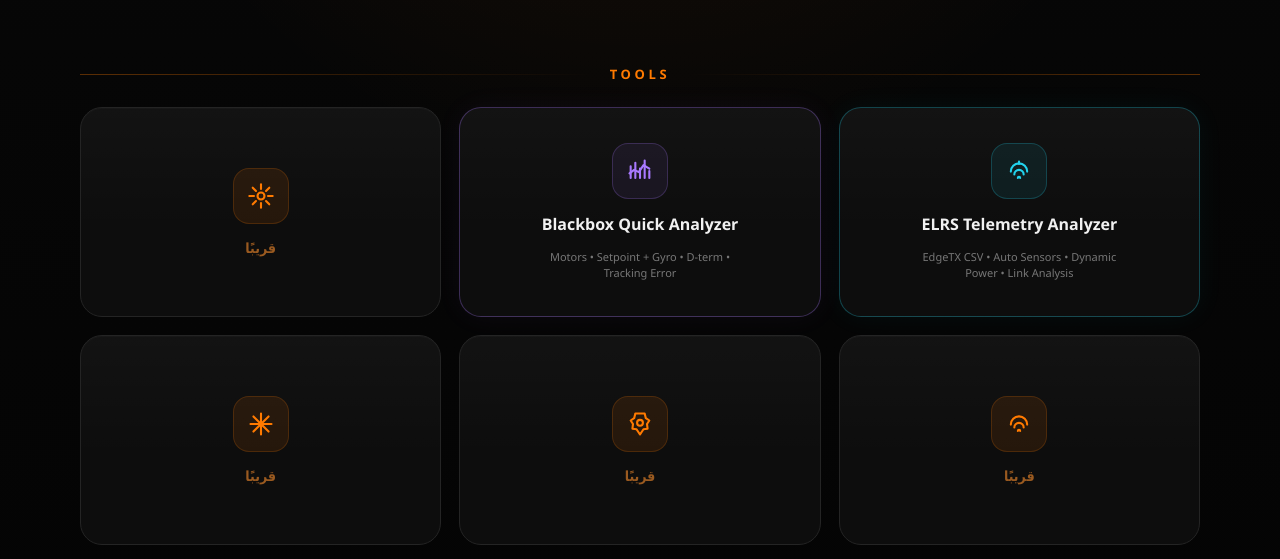
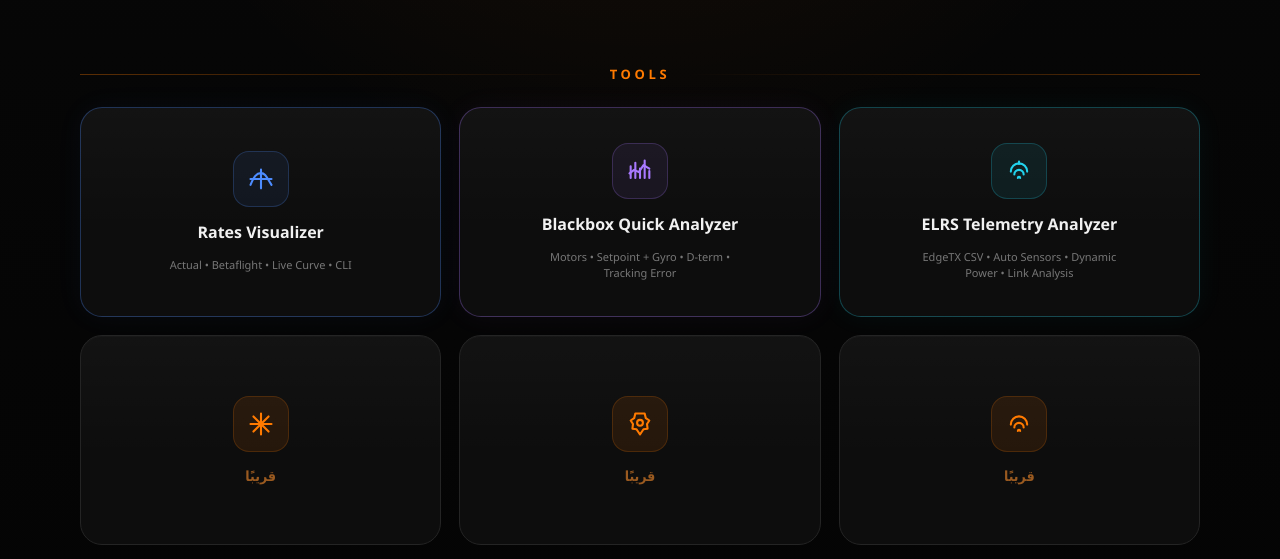
Before and after one commit to Baderfpv/bader-fpv-tools, a plain HTML site: page index.html in a window 1280 px wide. Shown: the part 241-800 px from the top of the page. Drawn offline with Linux system fonts and the light colour scheme.

Commit message:
Add Rates Visualizer to tools grid

```diff
--- a/index.html
+++ b/index.html
@@ -445,12 +445,13 @@
           <span class="tool-desc">Motors • Setpoint + Gyro • D-term • Tracking Error</span>
         </a>
 
-        <article class="tool-card is-empty" aria-label="أداة قادمة">
-          <div class="tool-icon" aria-hidden="true">
-            <svg viewBox="0 0 24 24"><path d="M12 2v4m0 12v4M4.9 4.9l2.8 2.8m8.6 8.6 2.8 2.8M2 12h4m12 0h4M4.9 19.1l2.8-2.8m8.6-8.6 2.8-2.8"/><circle cx="12" cy="12" r="3"/></svg>
+        <a class="tool-card tool-card-link" href="tools/rates-visualizer.html" aria-label="Rates Visualizer" style="border-color:rgba(77,140,255,.30);box-shadow:0 0 28px rgba(77,140,255,.05)">
+          <div class="tool-icon" aria-hidden="true" style="color:#4d8cff;background:rgba(77,140,255,.08);border-color:rgba(77,140,255,.22)">
+            <svg viewBox="0 0 24 24"><path d="M3 17c3-7 5-10 9-10s5 4 9 10"/><path d="M3 12h18M12 4v16"/></svg>
           </div>
-          <span class="soon">قريبًا</span>
-        </article>
+          <span class="tool-name">Rates Visualizer</span>
+          <span class="tool-desc">Actual • Betaflight • Live Curve • CLI</span>
+        </a>
 
         <article class="tool-card is-empty" aria-label="أداة قادمة">
           <div class="tool-icon" aria-hidden="true">
```
